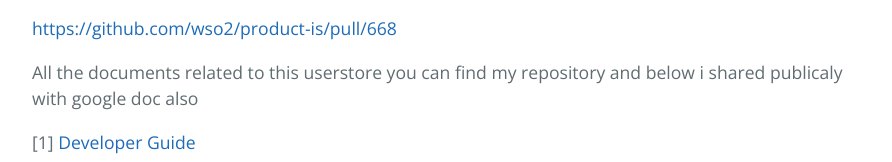
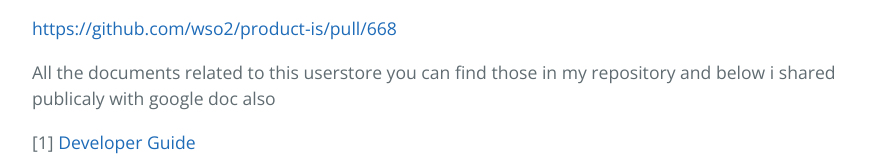
Before and after one commit to Pushpalanka/mongodbuserstore, a plain HTML site: page index.html in a window 1280 px wide. Shown: the part 2267-2429 px from the top of the page, without its empty margins (192-1084 px from the left). Drawn offline with nearby package versions, Linux system fonts and the light colour scheme.

Commit message:
Update index.html

```diff
--- a/index.html
+++ b/index.html
@@ -87,7 +87,7 @@ then create a new user store with giving appropriate connection configuration</p
 <p><a href="https://github.com/wso2-extensions/identity-userstore-mongodb/pull/1">https://github.com/wso2-extensions/identity-userstore-mongodb/pull/1</a></p>
 <p><a href="https://github.com/wso2/product-is/pull/668">https://github.com/wso2/product-is/pull/668</a></p>
 
-<p>All the documents related to this userstore you can find my repository and below i shared publicaly with google doc also</p>
+<p>All the documents related to this userstore you can find those in my repository and below i shared publicaly with google doc also</p>
 
 <p>[1] <a href="https://docs.google.com/document/d/1mdnmYruzQz5QSxAYwM1XVeJntJMFdxUsV5gord7LuPA/edit?usp=sharing">Developer Guide</a></p>
 <p>[2] <a href="https://docs.google.com/document/d/1fCLfZYsPOBkHMzRCGM3aexoBSplX3bKIRmONmFsgkBc/edit?usp=sharing">Admin Guide</a></p>
```
